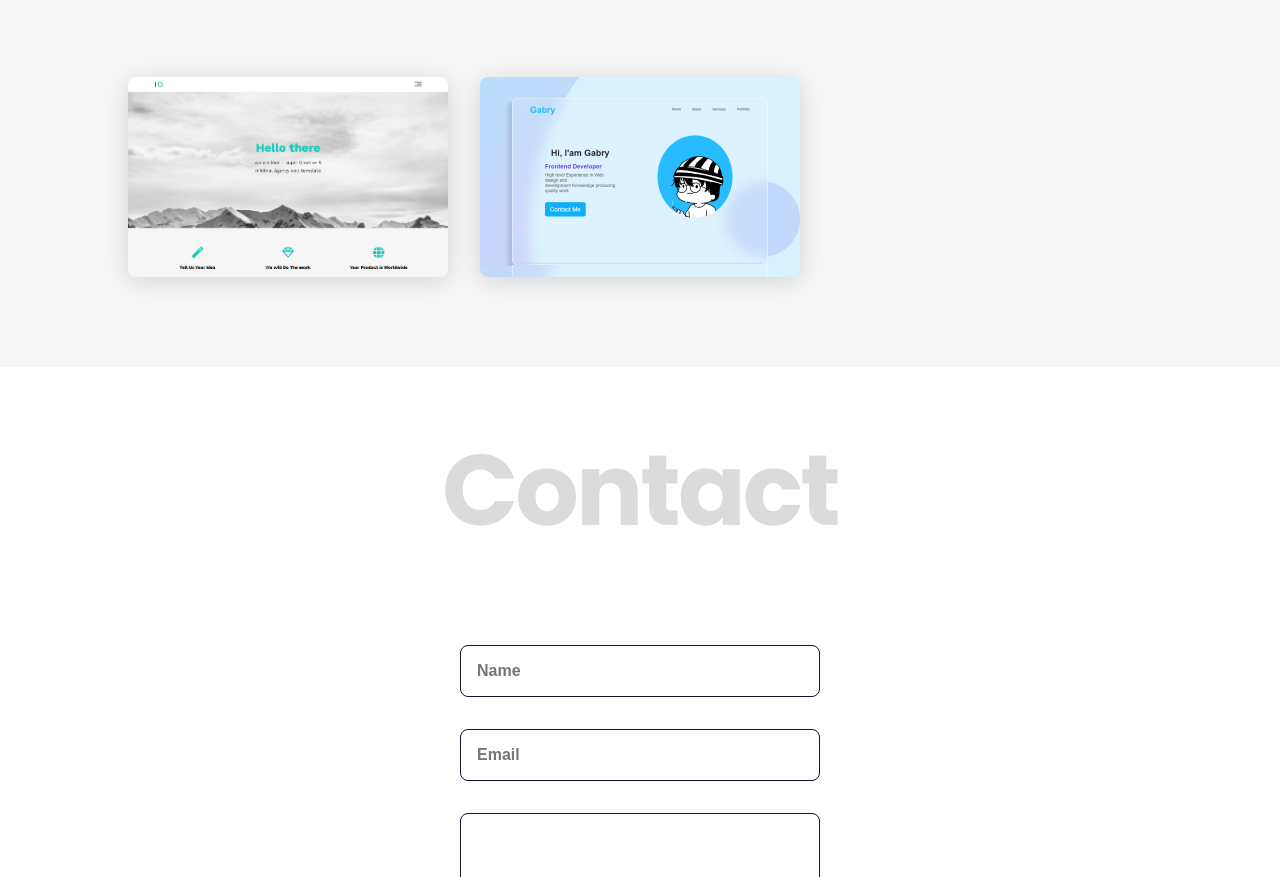
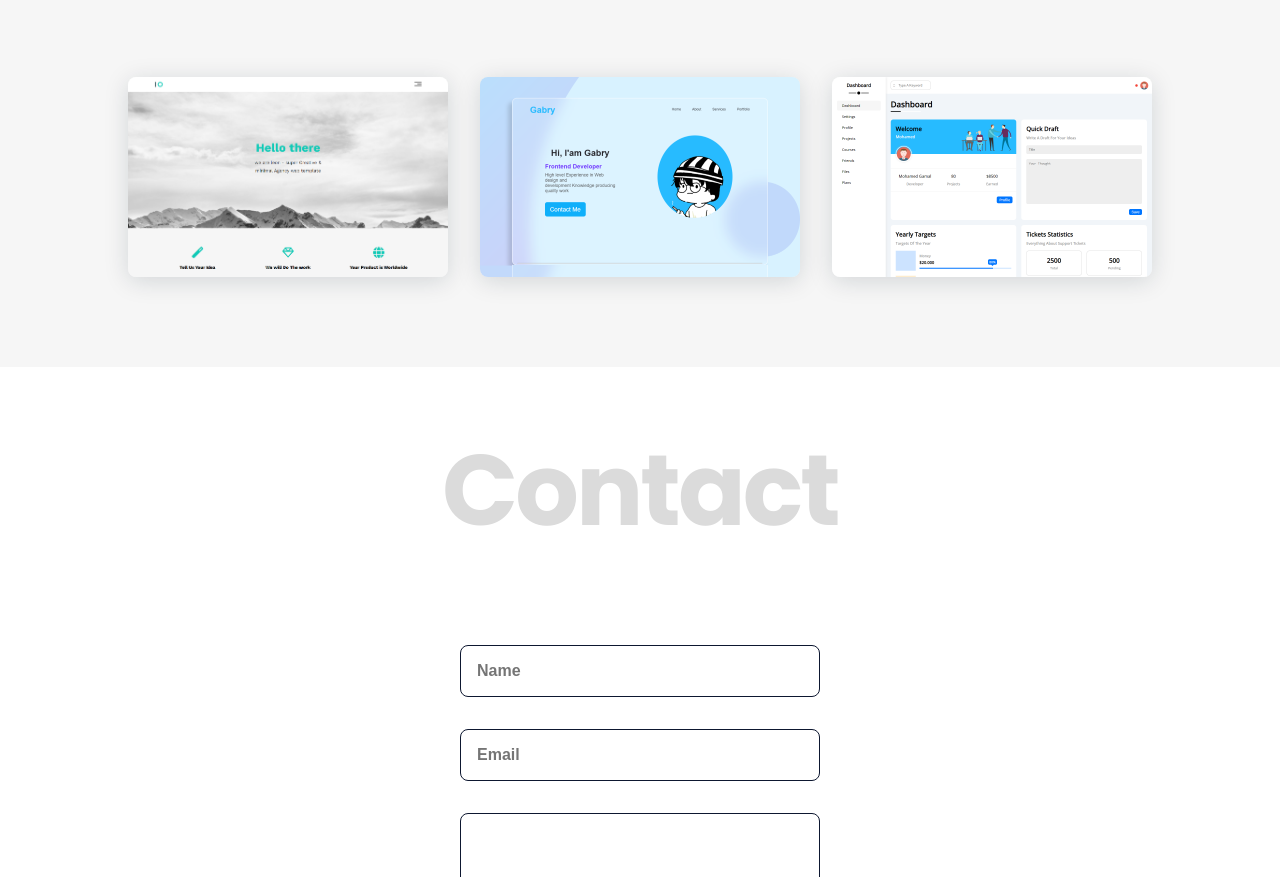
Before and after one commit to Mohamed0jabry/Gabry, a plain HTML site: page index.html in a window 1280 px wide. Shown: the part 2393-3270 px from the top of the page. Drawn offline with nearby package versions, Linux system fonts and the light colour scheme.

Commit message:
Update index.html

```diff
--- a/index.html
+++ b/index.html
@@ -143,9 +143,9 @@
                             <img src="assets/img/work2.png" alt="">
                         </a>
 
-                        <!-- <a href="" class="work__img">
-                            <img src="" alt="">
-                        </a> -->
+                         <a href="https://mohamed0jabry.github.io/Dashboard/" class="work__img" target="_blank">
+                            <img src="assets/img/dashboard0.png" alt="this is Dashbord">
+                        </a>
 
                         <!-- <a href="" class="work__img">
                             <img src="" alt="">
```
